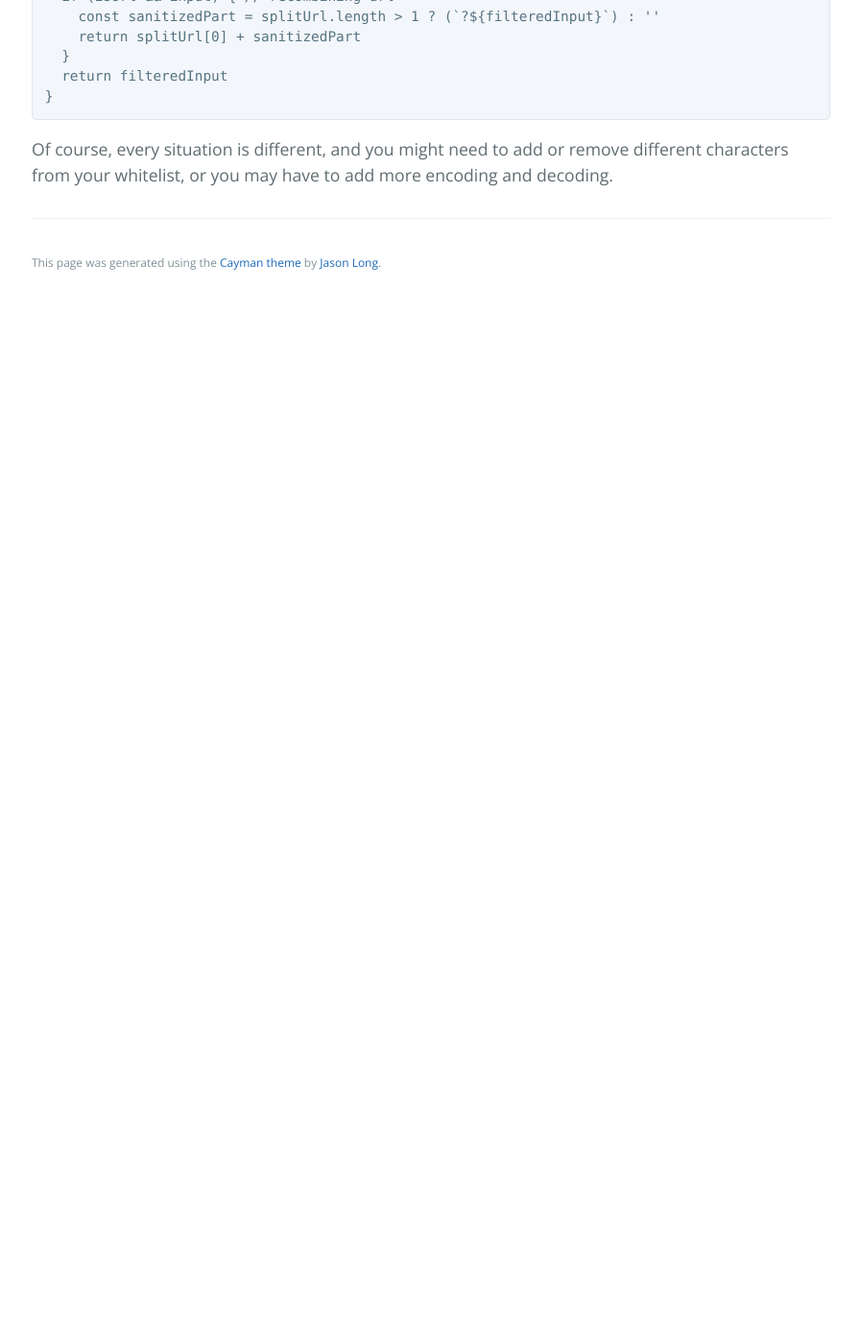
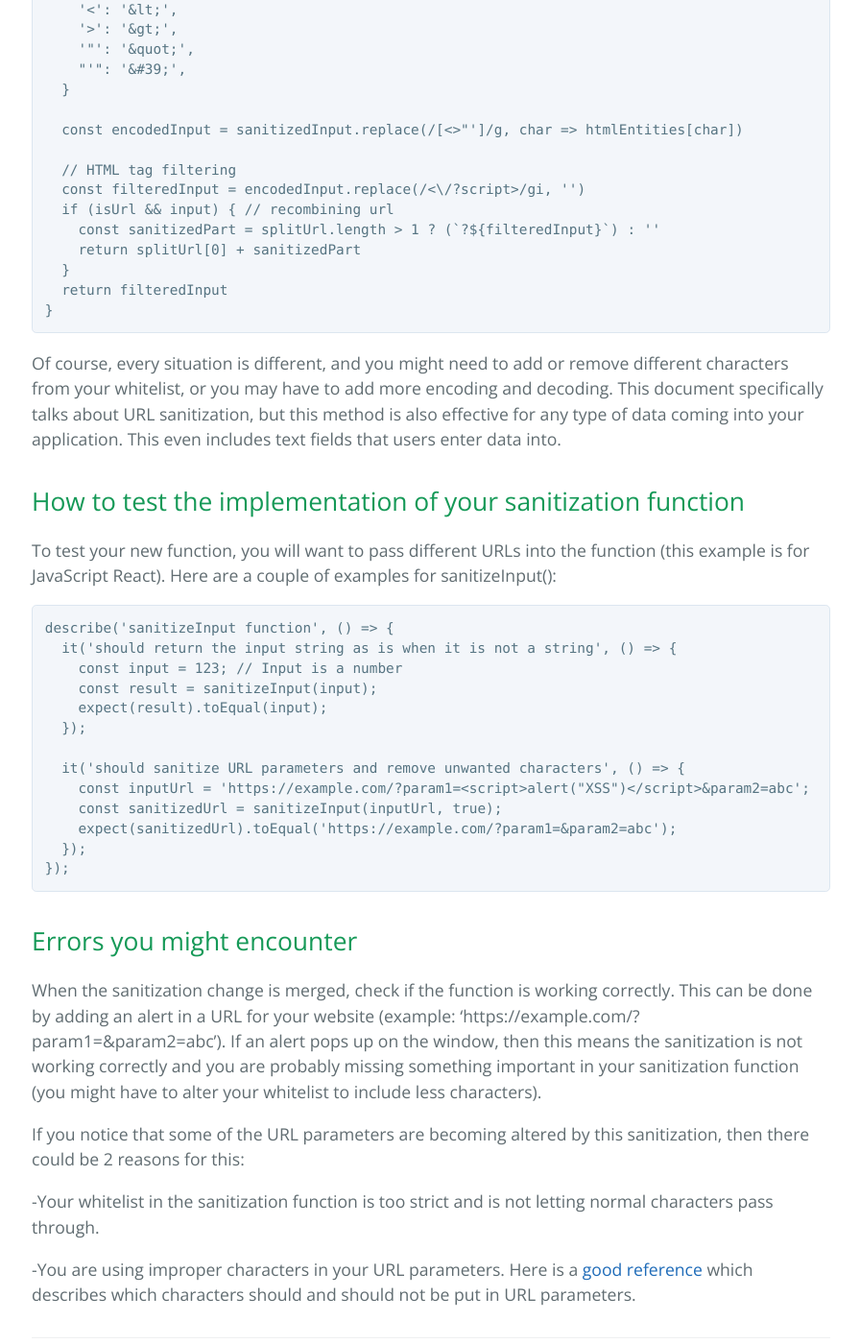
Before and after one commit to learning-software-engineering/learning-software-engineering.github.io, a Jekyll site: the page built from Topics/Development_Process/URL_Sanitization.md, in a window 1280 px wide and 1400 px high, scrolled down 3407 px. Shown: the whole window at 96% size, without its empty margins (191-1087 px from the left). Built offline with Jekyll 4.4.1, drawn with Linux system fonts in a browser that asks for light colours; our own code applies the rules of GitHub Pages for plain Markdown files; before the commit the page ends 3723 px from its top, so only the background shows below that; some of the changed text lies outside the part shown.

Commit message:
add testing instructions

````diff
--- a/Topics/Development_Process/URL_Sanitization.md
+++ b/Topics/Development_Process/URL_Sanitization.md
@@ -5,11 +5,13 @@
 ### [What is sanitization and why does it matter?](#what-is-sanitization-and-why-does-it-matter-1)
 ### [How should we sanitize URLs?](#how-should-sanitize-urls-1)
 ### [Examples of how to use](#examples-of-how-to-use-1)
+### [How to test the implementation of your sanitization function](#how-to-test-the-implementation-of-your-sanitization-function-1)
+### [Errors you might encounter](#Errors-you-might-encounter-1)
 
 
 ## Introduction
 
-In today's digital landscape, web applications are essential tools for businesses and individuals. However, they are also susceptible to various cyber threats, including attacks through manipulated URLs. To safeguard against potential vulnerabilities, it's imperative to understand and implement proper URL sanitation practices. As a student learnging software engineering, sanitization of URLs is a key concept when building a new web application.
+In today's digital landscape, web applications are essential tools for businesses and individuals. However, they are also susceptible to various cyber threats, including attacks through manipulated URLs. To safeguard against potential vulnerabilities, it's imperative to understand and implement proper URL sanitation practices. As a student learning software engineering, sanitization of URLs is a key concept when building a new web application.
 
 
 ## What is sanitization and why does it matter?
@@ -31,7 +33,7 @@ Input Validation: Validate incoming URLs against a strict set of rules and expec
 
 Encoding and Escaping: Encode special characters in URLs using proper encoding mechanisms such as [encodeURIComponent()](https://developer.mozilla.org/en-US/docs/Web/JavaScript/Reference/Global_Objects/encodeURIComponent) in JavaScript or server-side functions like urlencode() in PHP. Additionally, escape output when displaying URLs on web pages to prevent interpretation as executable code. Just remember that you may have to decode the URL parameters after if you need parameter values in your code. This can be done using [decodeURIComponent()](https://developer.mozilla.org/en-US/docs/Web/JavaScript/Reference/Global_Objects/decodeURIComponent).
 
-Whitelisting: Define a whitelist of allowed characters, protocols, and URL patterns. Reject any URL that does not match the predefined criteria, effectively filtering out potentially harmful input. Here is an example of what characters could be on the whitelist: (A-Za-z0-9-._~:/?#[]@!$&'()*+,;=%). Notice that this does not include angle brackets (<>) or curly braces ({}) as those are not needed in a url and can be used maliciously.
+Whitelisting: Define a whitelist of allowed characters, protocols, and URL patterns. Reject any URL that does not match the predefined criteria, effectively filtering out potentially harmful input. Here is an example of what characters could be on the whitelist: (A-Za-z0-9-._~:/?#[]@!$&'()*+,;=%). Notice that this does not include angle brackets (<>) or curly braces ({}) as those are not needed in a URL and can be used maliciously.
 
 Regular Expressions: Use regular expressions to match and filter URLs based on expected patterns. Regular expressions can help validate and sanitize URLs effectively.
 
@@ -44,7 +46,7 @@ Example of using sanitize-url library:
 
 First, you have to install the library using this: npm install -S @braintree/sanitize-url
 
-
+Below are a couple of examples of implementations for sanitization methods. Remember if you are using this to sanitize URL parameters, the parameters should be sanitized before used for anything else.
 
 ```javascript
 var sanitizeUrl = require("@braintree/sanitize-url").sanitizeUrl;
@@ -100,4 +102,35 @@ export const sanitizeInput = (input, isUrl = false) => {
   return filteredInput
 }
 ```
-Of course, every situation is different, and you might need to add or remove different characters from your whitelist, or you may have to add more encoding and decoding.
+Of course, every situation is different, and you might need to add or remove different characters from your whitelist, or you may have to add more encoding and decoding. This document specifically talks about URL sanitization, but this method is also effective for any type of data coming into your application. This even includes text fields that users enter data into.
+
+
+## How to test the implementation of your sanitization function
+
+
+To test your new function, you will want to pass different URLs into the function (this example is for JavaScript React). Here are a couple of examples for sanitizeInput():
+```javascript
+describe('sanitizeInput function', () => {
+  it('should return the input string as is when it is not a string', () => {
+    const input = 123; // Input is a number
+    const result = sanitizeInput(input);
+    expect(result).toEqual(input);
+  });
+
+  it('should sanitize URL parameters and remove unwanted characters', () => {
+    const inputUrl = 'https://example.com/?param1=<script>alert("XSS")</script>&param2=abc';
+    const sanitizedUrl = sanitizeInput(inputUrl, true);
+    expect(sanitizedUrl).toEqual('https://example.com/?param1=&param2=abc');
+  });
+});
+```
+
+## Errors you might encounter
+
+When the sanitization change is merged, check if the function is working correctly. This can be done by adding an alert in a URL for your website (example: 'https://example.com/?param1=<script>alert("XSS")</script>&param2=abc'). If an alert pops up on the window, then this means the sanitization is not working correctly and you are probably missing something important in your sanitization function (you might have to alter your whitelist to include less characters).
+
+If you notice that some of the URL parameters are becoming altered by this sanitization, then there could be 2 reasons for this:
+
+-Your whitelist in the sanitization function is too strict and is not letting normal characters pass through.
+
+-You are using improper characters in your URL parameters. Here is a [good reference](https://www.freecodecamp.org/news/url-encoded-characters-reference/) which describes which characters should and should not be put in URL parameters.
````
